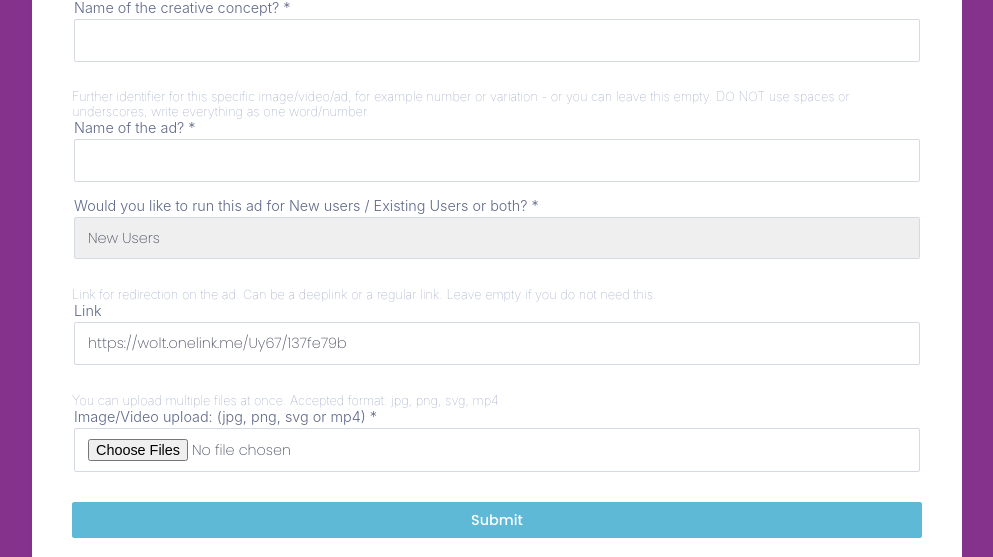
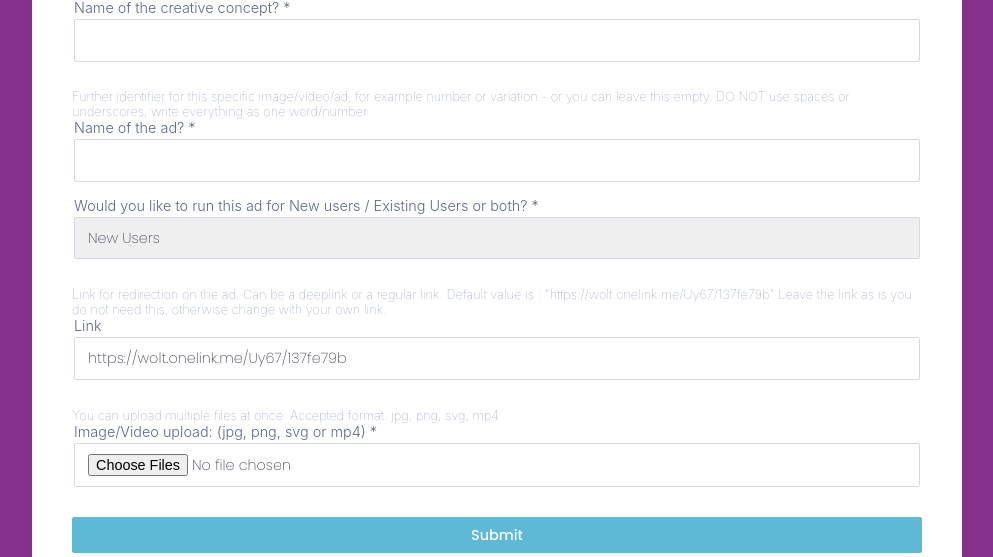
Before and after one commit to smartlyio/adsform, a Flask app: page /createad in a window 1280 px wide. Shown: the part 1216-1773 px from the top of the page, without its empty margins (143-1136 px from the left). Run offline with Flask 2, Linux system fonts and the light colour scheme; some libraries are stand-ins or nearby versions.

Commit message:
CSE=3154 wolt form changes

```diff
--- a/flask_wtforms/googleint.py
+++ b/flask_wtforms/googleint.py
@@ -14,7 +14,7 @@ from google.oauth2.service_account import Credentials
 from google.cloud import secretmanager
 import datetime
 
-vertical_dimensions = ['1920', '1620', '1350']
+vertical_dimensions = [1920, 1620, 1350]
 
 
 def write_into_sheet(ad_data):
@@ -128,7 +128,7 @@ def get_image_size_name(width, height):
 	try:
 		if (width == height):
 			return "square"
-		elif (width == '1080' and height in vertical_dimensions):
+		elif (width == 1080 and height in vertical_dimensions):
 			return 'vertical'
 	except Exception as e:
 		logging.warning("Couldn't decide a ratio name for dimensions {}x{} with error {}, falling back to square".format(width, height, str(e)))
--- a/flask_wtforms/templates/adcreation.jinja2
+++ b/flask_wtforms/templates/adcreation.jinja2
@@ -166,7 +166,9 @@
           {% endif %}
         </fieldset>
 
-        <p class="description">Link for redirection on the ad. Can be a deeplink or a regular link. Leave empty if you do not need this.</p>
+        <p class="description">Link for redirection on the ad. Can be a deeplink or a regular link.
+        Default value is : "https://wolt.onelink.me/Uy67/137fe79b"
+        Leave the link as is you do not need this, otherwise change with your own link.</p>
         <fieldset class="form-field">{{ form.link.label }} {{ form.link }}
           {% if form.link.errors %}
             <ul class="errors">
```
